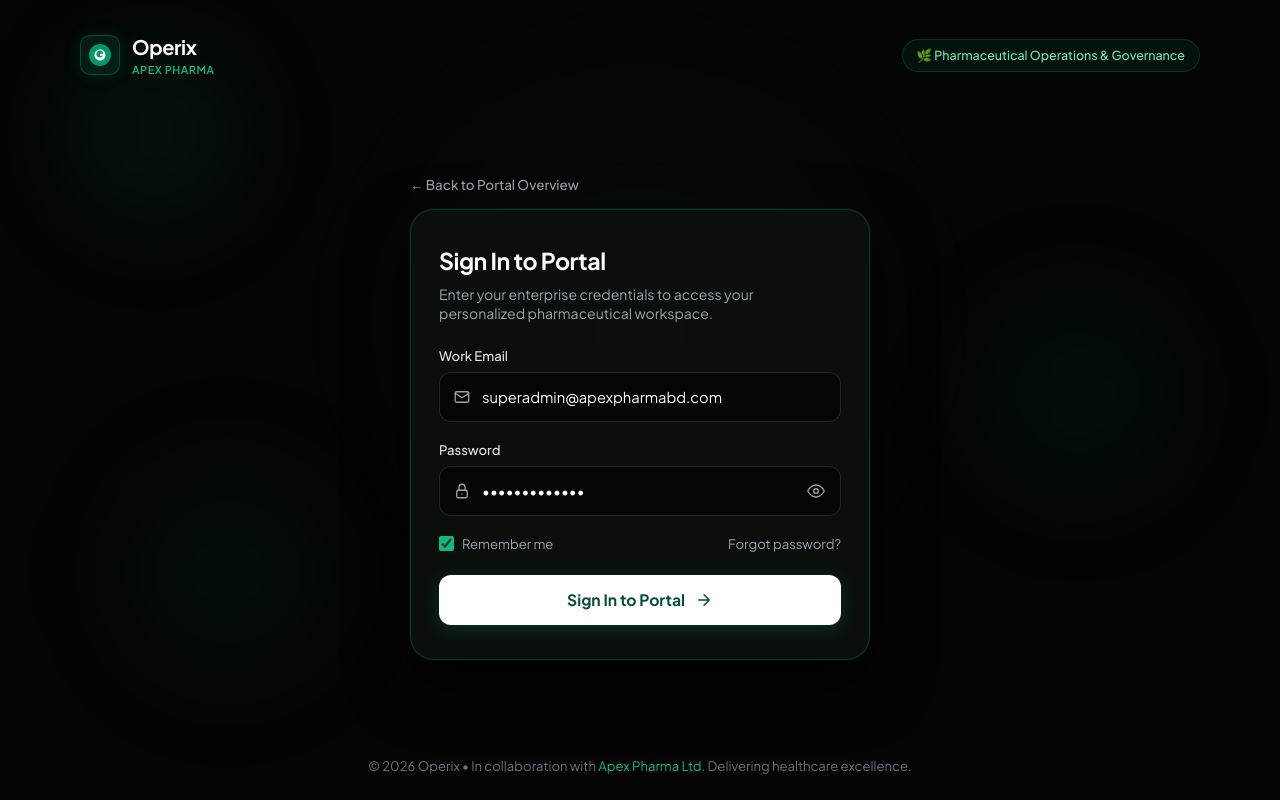
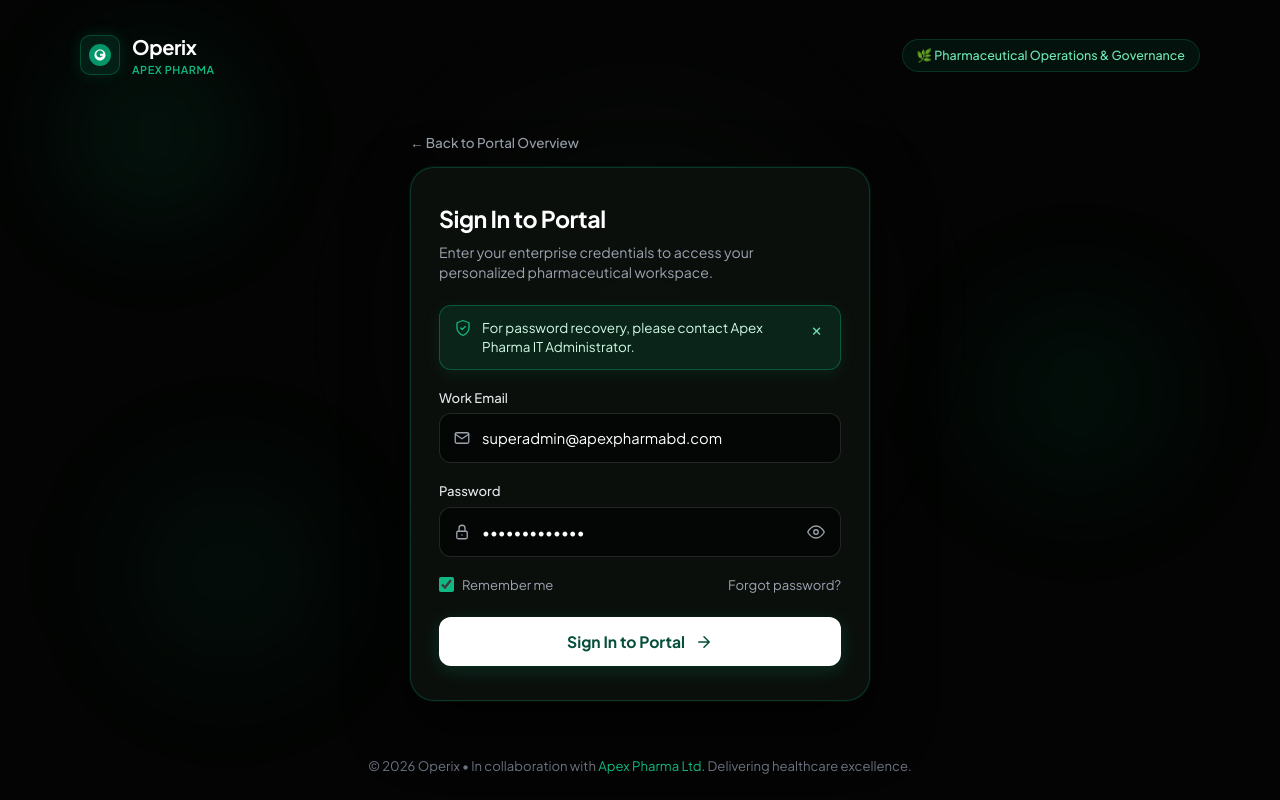
Before and after one commit to Sumyta-Bentey-Habib/Operix-Frontend, a Next.js app: page /signin in a window 1280 px wide. Both pictures are taken after a click on the button "Forgot password?". Built offline with nearby package versions, Linux system fonts and the light colour scheme.

Commit message:
feat: implement dismissible info banner component for password recovery notices on sign-in page

```diff
--- a/components/auth/LoginPage.module.css
+++ b/components/auth/LoginPage.module.css
@@ -473,6 +473,79 @@
   gap: 8px;
 }
 
+/* In-screen Info Banner (for Forgot Password / System Notices) */
+.infoBanner {
+  background: rgba(16, 185, 129, 0.12);
+  border: 1px solid rgba(16, 185, 129, 0.35);
+  color: #6ee7b7;
+  padding: 12px 14px;
+  border-radius: 12px;
+  font-size: 0.84rem;
+  line-height: 1.45;
+  margin-bottom: 18px;
+  display: flex;
+  align-items: flex-start;
+  justify-content: space-between;
+  gap: 10px;
+  animation: bannerSlideIn 0.25s cubic-bezier(0.16, 1, 0.3, 1) forwards;
+  box-shadow: 0 4px 16px rgba(16, 185, 129, 0.1);
+}
+
+@keyframes bannerSlideIn {
+  from {
+    opacity: 0;
+    transform: translateY(-8px);
+  }
+  to {
+    opacity: 1;
+    transform: translateY(0);
+  }
+}
+
+.infoBannerLeft {
+  display: flex;
+  align-items: flex-start;
+  gap: 10px;
+}
+
+.infoBannerIcon {
+  color: #10b981;
+  flex-shrink: 0;
+  margin-top: 1px;
+}
+
+.infoBannerText {
+  color: #d1fae5;
+  font-weight: 400;
+}
+
+.infoBannerText strong {
+  color: #ffffff;
+  font-weight: 600;
+}
+
+.infoBannerCloseBtn {
+  background: transparent;
+  border: none;
+  color: #6ee7b7;
+  cursor: pointer;
+  padding: 2px 4px;
+  border-radius: 4px;
+  font-size: 1.1rem;
+  line-height: 1;
+  display: flex;
+  align-items: center;
+  justify-content: center;
+  transition: all 0.15s ease;
+  flex-shrink: 0;
+}
+
+.infoBannerCloseBtn:hover {
+  color: #ffffff;
+  background-color: rgba(255, 255, 255, 0.1);
+}
+
+
 /* Submit Button */
 .submitBtn {
   width: 100%;
--- a/components/auth/SignInPage.tsx
+++ b/components/auth/SignInPage.tsx
@@ -12,6 +12,7 @@ import {
   EyeIcon,
   EyeOffIcon,
   ArrowRightIcon,
+  ShieldCheckIcon,
 } from "@/components/icons";
 
 export const SignInPage: React.FC = () => {
@@ -32,10 +33,12 @@ export const SignInPage: React.FC = () => {
   const [rememberMe, setRememberMe] = useState(true);
   const [isSubmitting, setIsSubmitting] = useState(false);
   const [errorMessage, setErrorMessage] = useState<string | null>(null);
+  const [infoMessage, setInfoMessage] = useState<string | null>(null);
 
   const handleFormSubmit = async (e: React.FormEvent) => {
     e.preventDefault();
     setErrorMessage(null);
+    setInfoMessage(null);
     setIsSubmitting(true);
 
     try {
@@ -52,6 +55,13 @@ export const SignInPage: React.FC = () => {
     } finally {
       setIsSubmitting(false);
     }
+  };
+
+  const handleForgotPassword = () => {
+    setErrorMessage(null);
+    setInfoMessage(
+      "For password recovery, please contact Apex Pharma IT Administrator."
+    );
   };
 
   return (
@@ -98,7 +108,28 @@ export const SignInPage: React.FC = () => {
             </p>
           </div>
 
-          {/* Error Message */}
+          {/* In-Screen Info Notice (e.g. Forgot Password) */}
+          {infoMessage && (
+            <div className={styles.infoBanner} role="status">
+              <div className={styles.infoBannerLeft}>
+                <span className={styles.infoBannerIcon}>
+                  <ShieldCheckIcon size={18} />
+                </span>
+                <span className={styles.infoBannerText}>{infoMessage}</span>
+              </div>
+              <button
+                type="button"
+                className={styles.infoBannerCloseBtn}
+                onClick={() => setInfoMessage(null)}
+                aria-label="Dismiss notice"
+                title="Dismiss"
+              >
+                ×
+              </button>
+            </div>
+          )}
+
+          {/* In-Screen Error Notice */}
           {errorMessage && (
             <div className={styles.errorBanner} role="alert">
               <span>⚠️</span>
@@ -176,11 +207,7 @@ export const SignInPage: React.FC = () => {
               <button
                 type="button"
                 className={styles.forgotPasswordLink}
-                onClick={() =>
-                  alert(
-                    "For password recovery, please contact Apex Pharma IT Administrator."
-                  )
-                }
+                onClick={handleForgotPassword}
               >
                 Forgot password?
               </button>
```
